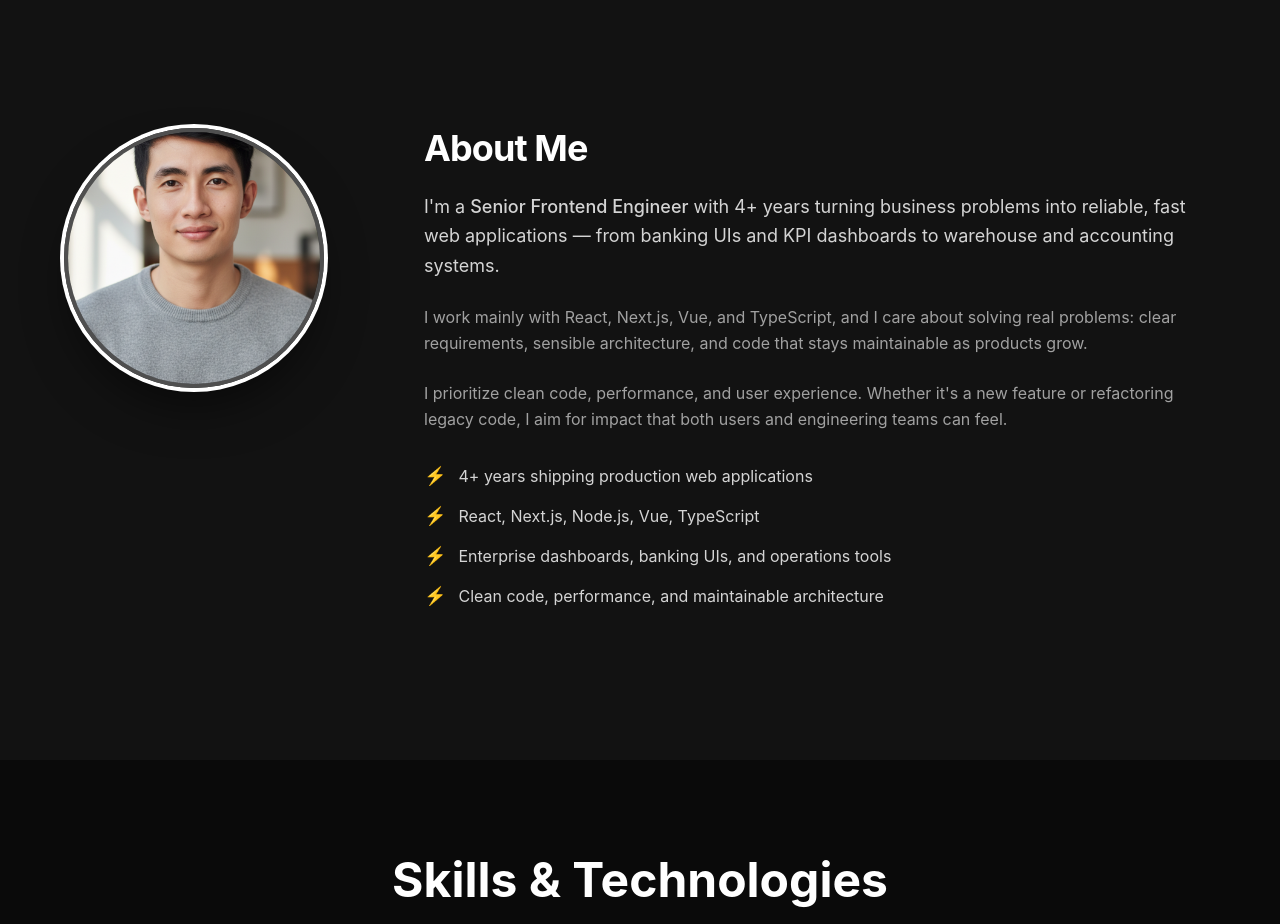
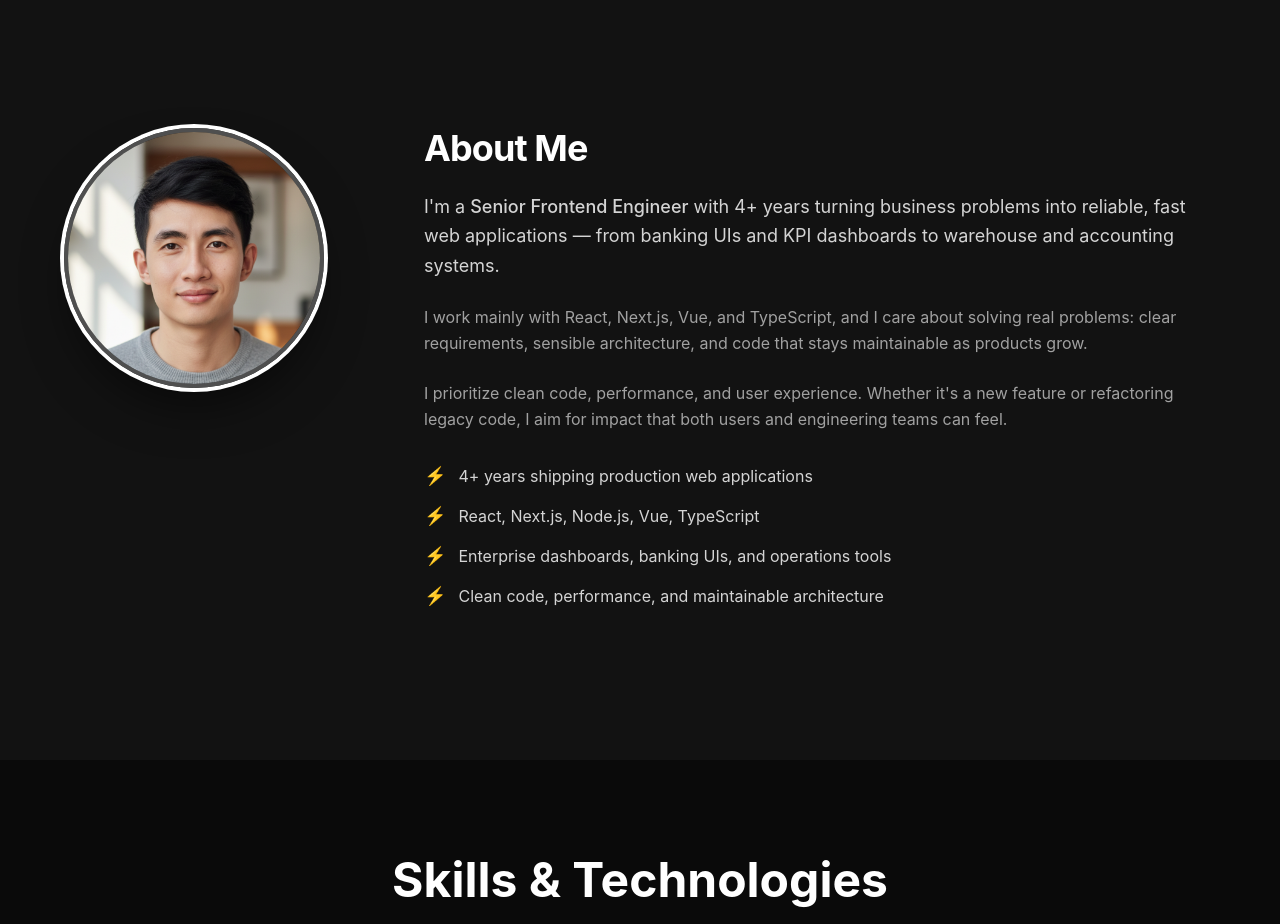
Before and after one commit to vantungdz/portfolio, a Next.js app: page / in a window 1280 px wide. Shown: the part 840-1764 px from the top of the page. Built offline with nearby package versions, Linux system fonts and the light colour scheme; no server answers.

Commit message:
update class avatar

```diff
--- a/src/components/sections/About.jsx
+++ b/src/components/sections/About.jsx
@@ -46,7 +46,7 @@ export default function About() {
               src="/images/ava.png"
               alt="Do Van Tung - Frontend Engineer"
               fill
-              className="object-cover rounded-full select-none"
+              className="object-cover object-top rounded-full select-none"
               sizes="(max-width: 640px) 200px, (max-width: 768px) 220px, (max-width: 1024px) 240px, 260px"
               priority
               quality={90}
```
